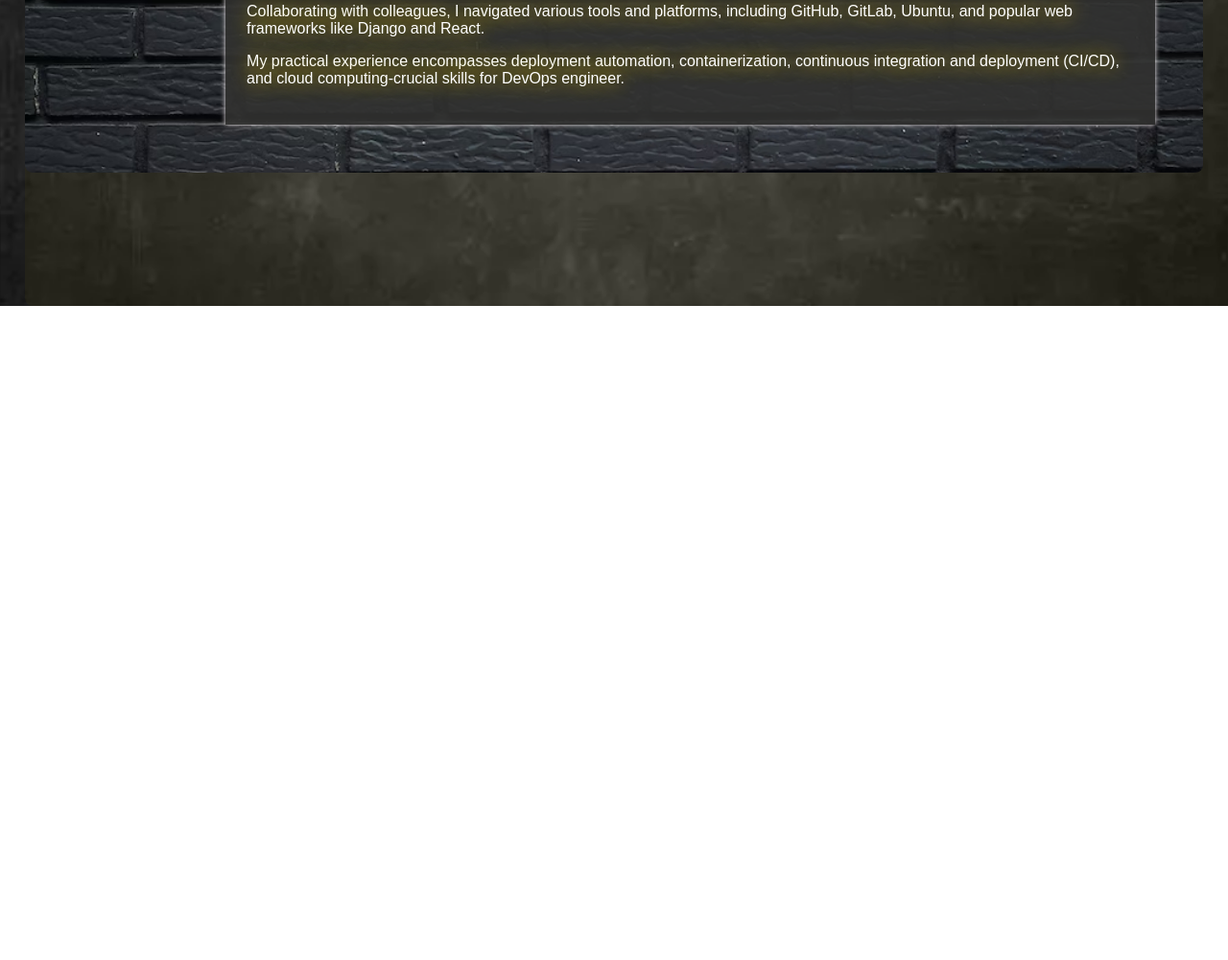
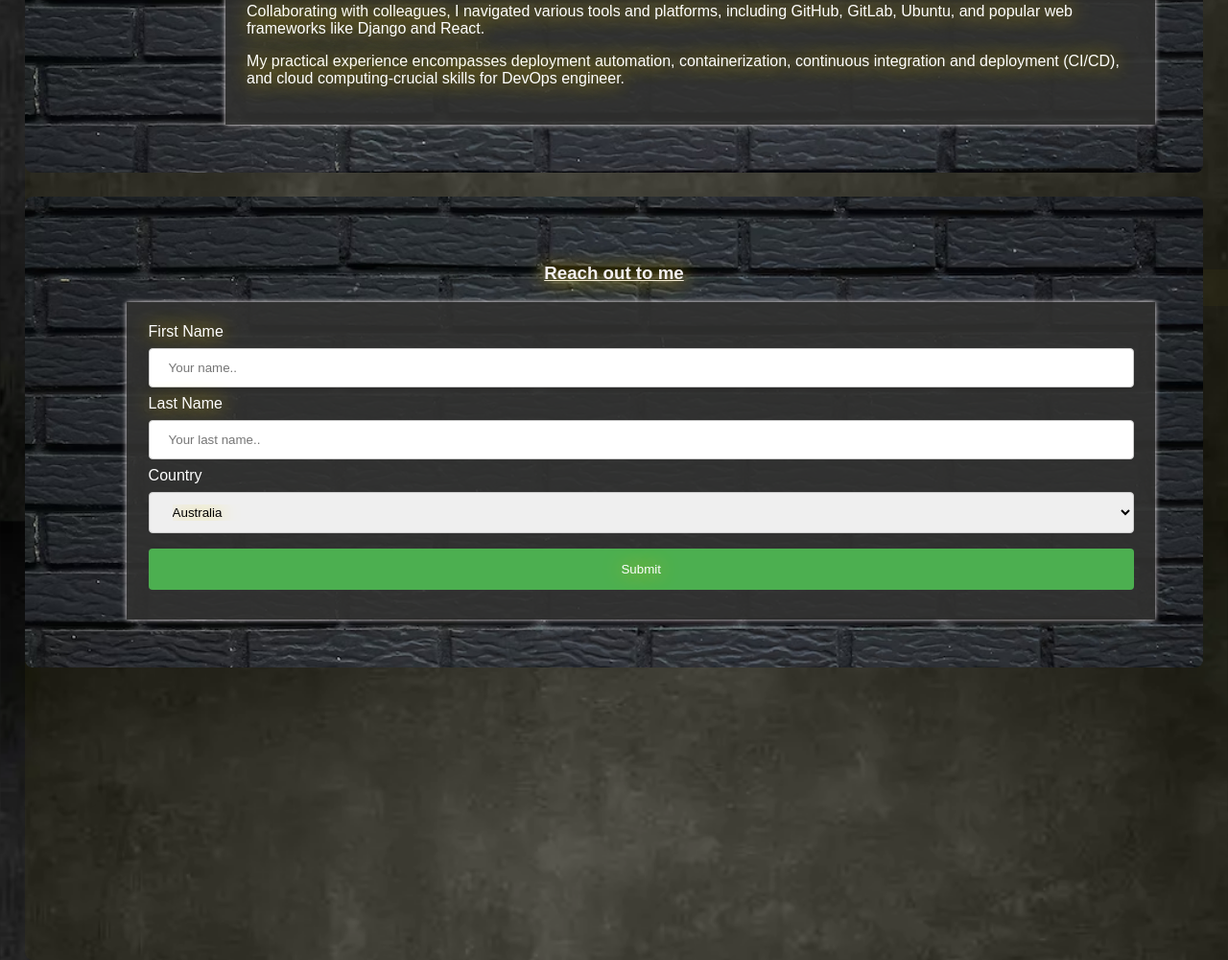
Before and after one commit to AichaMbongo/skills-portfolio, a plain HTML site: page index.html in a window 1280 px wide. Shown: the part 2870-3871 px from the top of the page at 96% size. Before the commit the page ends 3189 px from the top, so only its background shows below. Drawn offline with Linux system fonts and the light colour scheme.

Commit message:
feat(section): add new section for Contacts
Introduced a new section titled "Contacts" to provide a dedicated space for
people to reach out to me.

```diff
--- a/css/style.css
+++ b/css/style.css
@@ -459,6 +459,39 @@ row {
   margin-left: 5%; /* Add spacing between the icon and the text */
 }
 
+
+
+/* contact form */
+input[type=text], select {
+  width: 100%;
+  padding: 12px 20px;
+  margin: 8px 0;
+  display: inline-block;
+  border: 1px solid #ccc;
+  border-radius: 4px;
+  box-sizing: border-box;
+}
+
+input[type=submit] {
+  width: 100%;
+  background-color: #4CAF50;
+  color: white;
+  padding: 14px 20px;
+  margin: 8px 0;
+  border: none;
+  border-radius: 4px;
+  cursor: pointer;
+}
+
+input[type=submit]:hover {
+  background-color: #45a049;
+}
+
+label
+{
+color: white;
+}
+
 /* Responsive layout - makes the menu and the content (inside the section) sit on top of each other instead of next to each other */
   @media (max-width: 600px) {
     section, .right  {
--- a/index.html
+++ b/index.html
@@ -19,7 +19,7 @@
     <li><a class=" glow" href="#projects">Projects</a></li>
     <li><a class=" glow" href="#skills">Skills</a></li>
     <li><a class=" glow" href="#work">Work Experience</a></li>
-    <li><a class=" glow" href="#about">Contact</a></li>
+    <li><a class=" glow" href="#contact">Contact</a></li>
   </ul>
         <div class="right slide-in">
             <h5 class="glow">Hello,</h5>
@@ -363,6 +363,30 @@
   </section>
 
 
+  <section class="section-design" id="contact" >
+
+  <h3 class="glow">Reach out to me</h3>
+
+<div class="text-container">
+  <form action="/action_page.php">
+    <label for="fname" class="glow">First Name</label>
+    <input type="text" id="fname" name="firstname" placeholder="Your name..">
+
+    <label for="lname" class="glow">Last Name</label>
+    <input type="text" id="lname" name="lastname" placeholder="Your last name..">
+
+    <label for="country">Country</label>
+    <select id="country " class="glow" name="country">
+      <option value="australia">Australia</option>
+      <option value="canada">Canada</option>
+      <option value="usa">USA</option>
+    </select>
+
+    <input type="submit" value="Submit" class="cta-button glow">
+  </form>
+</div>
+  </section>
+
 
     <script src="js/script.js"></script>
 </body>
```
